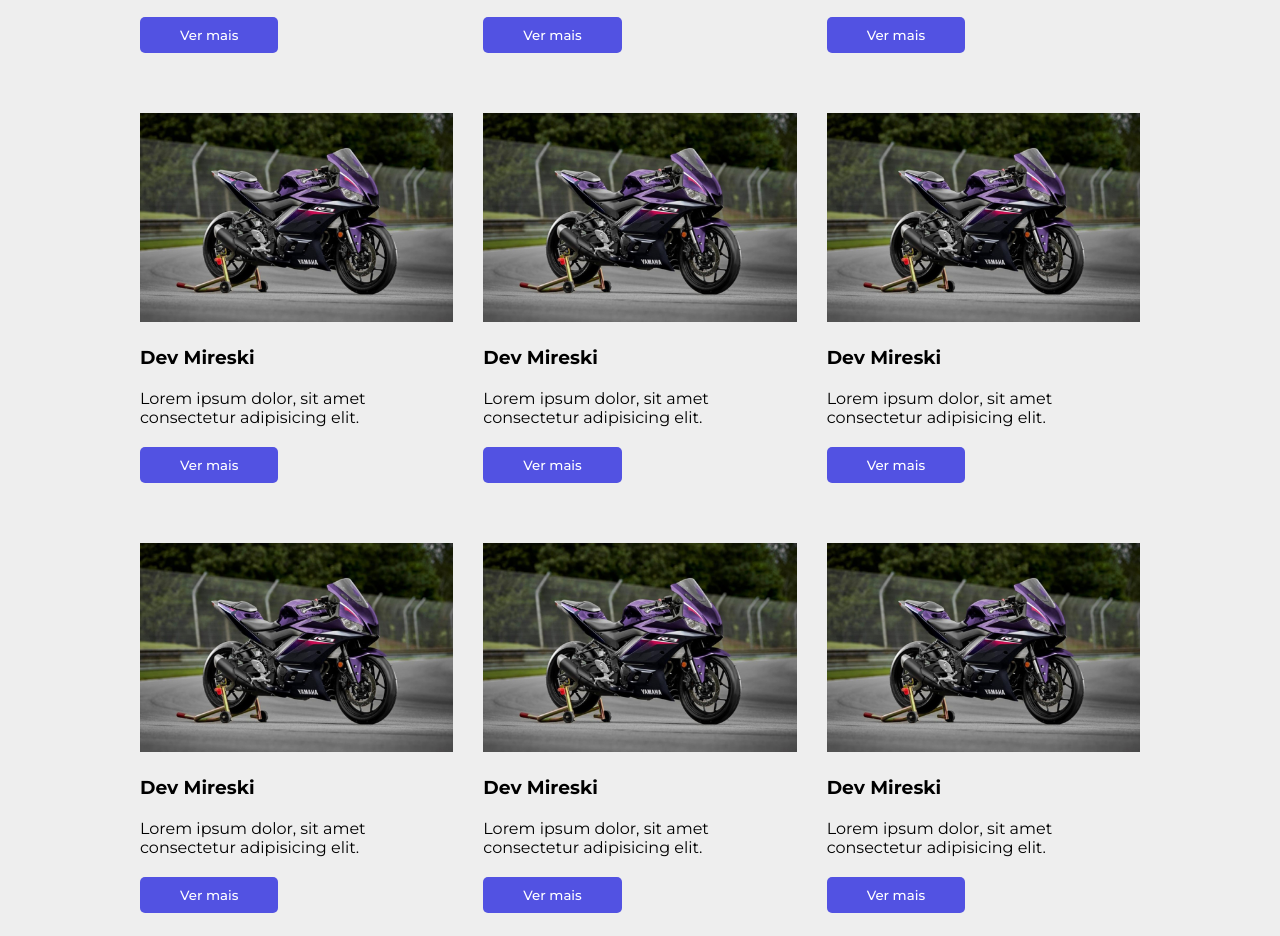
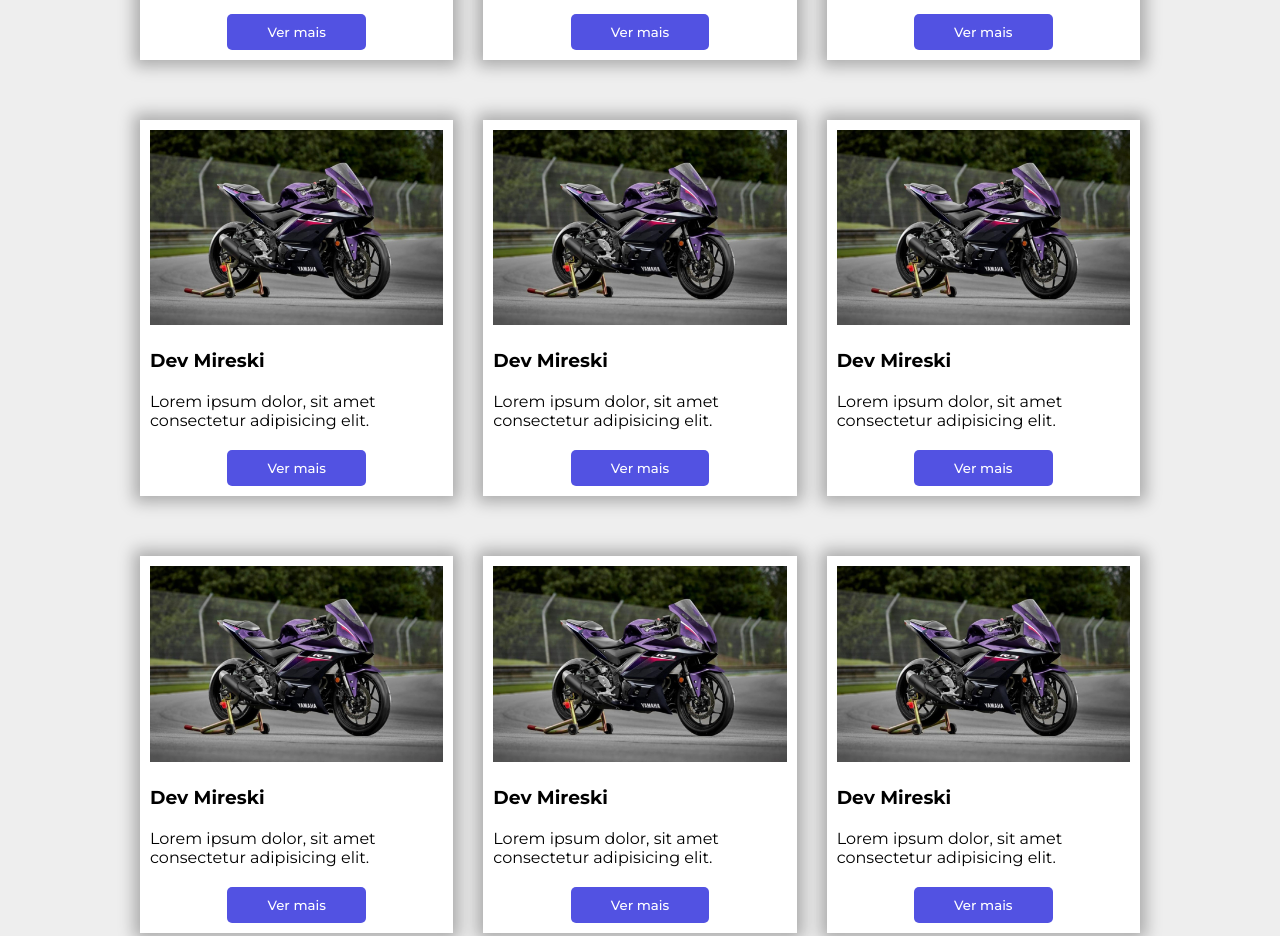
Before and after one commit to DevMireski/site-galeria-de-fotos, a plain HTML site: page index.html in a window 1280 px wide. Shown: the part 902-1838 px from the top of the page. Drawn offline with Linux system fonts and the light colour scheme.

Commit message:
Nava feature

```diff
--- a/index.html
+++ b/index.html
@@ -90,7 +90,9 @@
                     <p class="p-card">
                         Lorem ipsum dolor, sit amet consectetur adipisicing elit.
                     </p>
+                    <div class="fild-btn">
                         <button class="btn button-roxo">Ver mais</button>
+                    </div>
                 </article>
                 <article class="article-card">
                     <img class="img-card" src="img/r3.png" alt="R3">
@@ -98,7 +100,9 @@
                     <p class="p-card">
                         Lorem ipsum dolor, sit amet consectetur adipisicing elit.
                     </p>
+                    <div class="fild-btn">
                         <button class="btn button-roxo">Ver mais</button>
+                    </div>
                 </article>
                 <article class="article-card">
                     <img class="img-card" src="img/r3.png" alt="R3">
@@ -106,7 +110,9 @@
                     <p class="p-card">
                         Lorem ipsum dolor, sit amet consectetur adipisicing elit.
                     </p>
+                    <div class="fild-btn">
                         <button class="btn button-roxo">Ver mais</button>
+                    </div>
                 </article>
                 <article class="article-card">
                     <img class="img-card" src="img/r3.png" alt="R3">
@@ -114,7 +120,9 @@
                     <p class="p-card">
                         Lorem ipsum dolor, sit amet consectetur adipisicing elit.
                     </p>
+                    <div class="fild-btn">
                         <button class="btn button-roxo">Ver mais</button>
+                    </div>
                 </article>
                 <article class="article-card">
                     <img class="img-card" src="img/r3.png" alt="R3">
@@ -122,7 +130,9 @@
                     <p class="p-card">
                         Lorem ipsum dolor, sit amet consectetur adipisicing elit.
                     </p>
+                    <div class="fild-btn">
                         <button class="btn button-roxo">Ver mais</button>
+                    </div>
                 </article>
                 <article class="article-card">
                     <img class="img-card" src="img/r3.png" alt="R3">
@@ -130,7 +140,9 @@
                     <p class="p-card">
                         Lorem ipsum dolor, sit amet consectetur adipisicing elit.
                     </p>
+                    <div class="fild-btn">
                         <button class="btn button-roxo">Ver mais</button>
+                    </div>
                 </article>
                 <article class="article-card">
                     <img class="img-card" src="img/r3.png" alt="R3">
@@ -138,7 +150,9 @@
                     <p class="p-card">
                         Lorem ipsum dolor, sit amet consectetur adipisicing elit.
                     </p>
+                    <div class="fild-btn">
                         <button class="btn button-roxo">Ver mais</button>
+                    </div>
                 </article>
                 <article class="article-card">
                     <img class="img-card" src="img/r3.png" alt="R3">
@@ -146,7 +160,9 @@
                     <p class="p-card">
                         Lorem ipsum dolor, sit amet consectetur adipisicing elit.
                     </p>
+                    <div class="fild-btn">
                         <button class="btn button-roxo">Ver mais</button>
+                    </div>
                 </article>
                 <article class="article-card">
                     <img class="img-card" src="img/r3.png" alt="R3">
@@ -154,7 +170,9 @@
                     <p class="p-card">
                         Lorem ipsum dolor, sit amet consectetur adipisicing elit.
                     </p>
+                    <div class="fild-btn">
                         <button class="btn button-roxo">Ver mais</button>
+                    </div>
                 </article>
             </div>
         </section>
--- a/styles.css
+++ b/styles.css
@@ -152,10 +152,15 @@ main {
     padding: 0 20px;
 }
 
-.div-card {
+.article-card {
     padding: 10px;
     background-color: var(--branco);
     box-shadow: 0px 0px 15px 6px #00000049;
+}
+
+.fild-btn {
+    display: flex;
+    justify-content: center;
 }
 
 .h3-card, .p-card {
```
Lines whose indentation alone changed are shown as unchanged.
